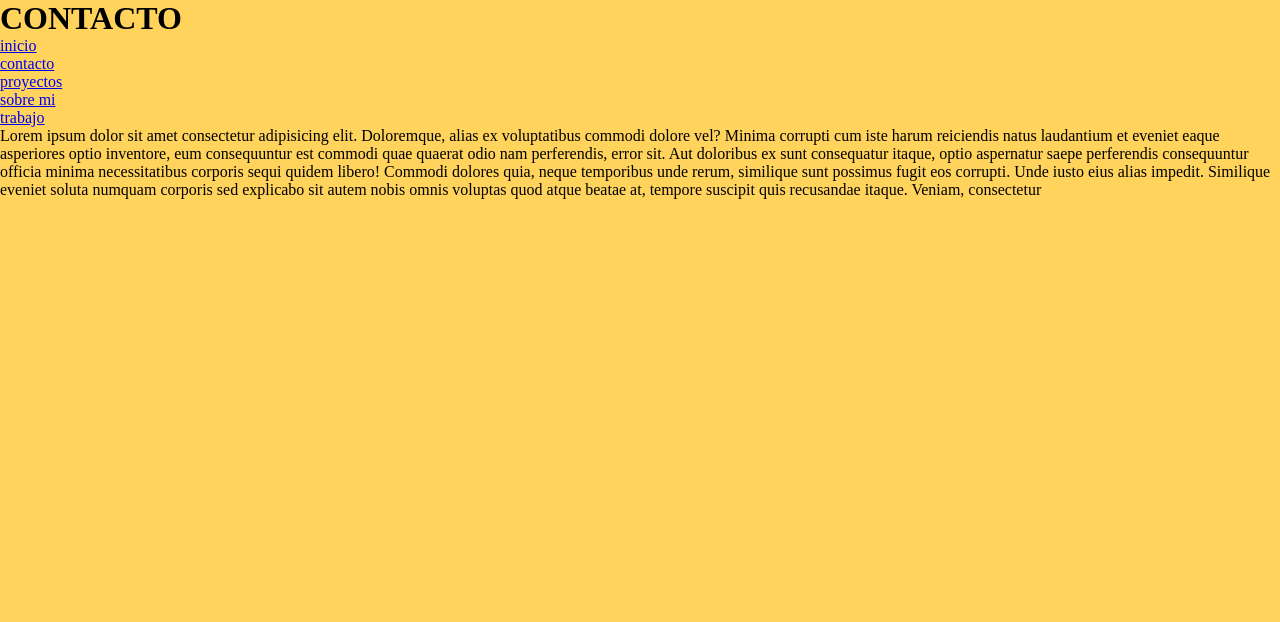
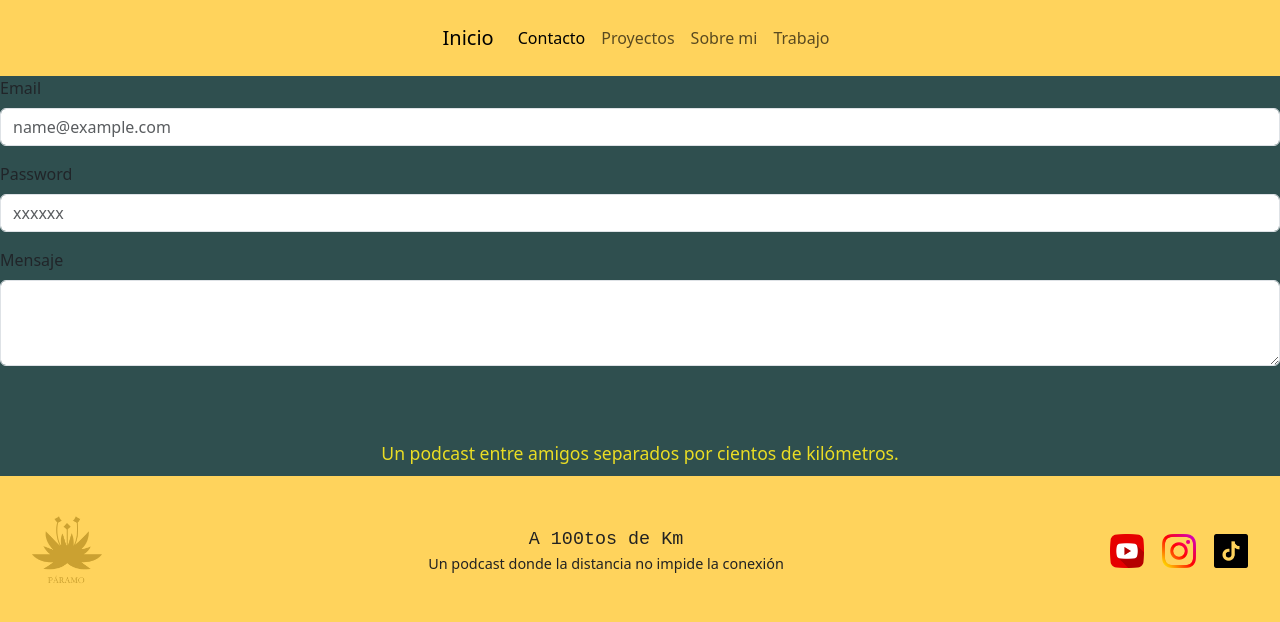
Before and after one commit to AndresBlancoA/mi-sitio-web, a plain HTML site: page pages/contacto.html in a window 1280 px wide. Drawn offline with nearby package versions, Linux system fonts and the light colour scheme.

Commit message:
Actualización: estilos responsive y carrusel

```diff
--- a/css/style.css
+++ b/css/style.css
@@ -2,10 +2,9 @@
 /*ESTILOS RESET*/
 
 *{
-    margin: 0;
-    padding: 0;
-    box-sizing: content-box;
+  margin:0; padding:0; box-sizing:border-box;
 }
+
 
 body {
     background-color: #ffd35c;
@@ -34,7 +33,6 @@ body {
 /* Caja con padding y borde */
 .content-box {
     width: auto;
-    background-color: coral;
     text-align: center;
 }
 
@@ -120,3 +118,31 @@ li{
       justify-content: center;
     }
   }
+
+.content-box{
+  margin-bottom:  4rem;
+}
+.content-box-2{
+  margin-bottom: 4rem;
+}
+
+/* Limita su tamaño y lo centra */
+#carouselExampleIndicators{
+  max-width: 960px;      /* ancho máximo */
+  max-height: 520px;     /* alto máximo */
+  margin: 0 auto 3rem;   /* auto: lo centra | 3rem: margen inferior */
+  overflow: hidden;      /* oculta lo que sobresalga */
+}
+
+/* Las imágenes rellenan sin deformarse */
+#carouselExampleIndicators .carousel-inner img{
+  height: 100%;          /* toma todo el alto disponible */
+  object-fit: cover;     /* recorta manteniendo proporción */
+}
+
+@media (max-width: 575px){
+  #carouselExampleIndicators{
+    max-width: 100%;     /* ocupa todo el ancho del móvil */
+    max-height: 240px;   /* más bajito en pantallas chicas */
+  }
+}
--- a/pages/contacto.html
+++ b/pages/contacto.html
@@ -2,32 +2,81 @@
 <html lang="en">
 <head>
     <meta charset="UTF-8">
-    <meta name="viewport" content="width=device-width, initial-scale=1.0">
-    <link rel="stylesheet" href="../css/style.css">
-    <title>Contacto</title>
-</head>
-<body>
-   <header> <!-- EJE #1 = ENCABEZADO Y TITULO -->
-    <h1>CONTACTO</h1>
+    <meta name="viewport" content="width=device-width, initial-scale=1.0"><!--LIBRERIA BTS-->
+   <link href="https://cdn.jsdelivr.net/npm/bootstrap@5.3.7/dist/css/bootstrap.min.css" rel="stylesheet" integrity="sha384-LN+7fdVzj6u52u30Kp6M/trliBMCMKTyK833zpbD+pXdCLuTusPj697FH4R/5mcr" crossorigin="anonymous">
+   <link rel="stylesheet" href="../css/style.css">
+ <title>Contacto</title>
+ </head>
+   <body>
+      <header id="header">
 
-     <nav> <!-- NAVEGACIÓN -->
+       <nav class="navbar navbar-expand-lg">
+         <div class="container-fluid">
+           <a class="navbar-brand" href="../index.html">Inicio</a>
+           <button class="navbar-toggler" type="button" data-bs-toggle="collapse" data-bs-target="#navbarNav" aria-controls="navbarNav" aria-expanded="false" aria-label="Toggle navigation">
+             <span class="navbar-toggler-icon"></span>
+           </button>
+           <div class="collapse navbar-collapse" id="navbarNav">
+             <ul class="navbar-nav">
+               <li class="nav-item">
+                 <a class="nav-link active" aria-current="page" href="pages/contacto.html">Contacto</a>
+               </li>
+               <li class="nav-item">
+                 <a class="nav-link" href="pages/proyectos.html">Proyectos</a>
+               </li>
+               <li class="nav-item">
+                 <a class="nav-link" href="pages/sobre_mi.html">Sobre mi</a>
+               </li>
+               <li class="nav-item">
+                 <a class="nav-link" aria-disabled="true" href="pages/trabajo.html">Trabajo</a>
+               </li>
+             </ul>
+           </div>
+         </div>
+       </nav>
 
-       <ol>
-        <li><a href="../index.html">inicio</a></li>
-        <li><a href="#">contacto</a></li>
-        <li><a href="proyectos.html">proyectos</a></li>
-        <li><a href="sobre_mi.html">sobre mi</a></li>
-        <li><a href="trabajo.html">trabajo</a></li>
-       </ol>
+      </header>
+   <main id="main"> <!-- EJE #2 = CONTENIDO / MAIN -->
+      <section class="content-box-2">
 
-     </nav>
-   </header>
-   <main> <!-- EJE #2 = CONTENIDO / MAIN -->
-Lorem ipsum dolor sit amet consectetur adipisicing elit. Doloremque, alias ex voluptatibus commodi dolore vel? Minima corrupti cum iste harum reiciendis natus laudantium et eveniet eaque asperiores optio inventore, eum consequuntur est commodi quae quaerat odio nam perferendis, error sit. Aut doloribus ex sunt consequatur itaque, optio aspernatur saepe perferendis consequuntur officia minima necessitatibus corporis sequi quidem libero! Commodi dolores quia, neque temporibus unde rerum, similique sunt possimus fugit eos corrupti. Unde iusto eius alias impedit. Similique eveniet soluta numquam corporis sed explicabo sit autem nobis omnis voluptas quod atque beatae at, tempore suscipit quis recusandae itaque. Veniam, consectetur
-   </main>
+         <div class="mb-3">
+            <label for="exampleFormControlInput1" class="form-label">Email</label>
+            <input type="email" class="form-control" id="exampleFormControlInput1" placeholder="name@example.com">
+          </div>
+          <div class="mb-3">
+            <label for="exampleFormControlInput1" class="form-label">Password</label>
+            <input type="email" class="form-control" id="exampleFormControlInput1" placeholder="xxxxxx">
+          </div>
+          <div class="mb-3">
+            <label for="exampleFormControlTextarea1" class="form-label">Mensaje</label>
+            <textarea class="form-control" id="exampleFormControlTextarea1" rows="3"></textarea>
+          </div>
 
-   <footer> <!-- EJE #3 = PIE DE PÁGINA / FOOTER -->
+      </section>
 
-   </footer>
+   </section>
+   <p class="p2">
+      Un podcast entre amigos separados por cientos de kilómetros.
+     </p>
+</main>
+<footer id="footer">
+<!-- Logo -->
+<div class="footer-logo">
+ <img src="../icons/Component 9.png" alt="Logo Páramo">
+</div>
+<!-- Texto central -->
+<div class="footer-text">
+ <h5>A 100tos de Km</h5>
+ <p>Un podcast donde la distancia no impide la conexión</p>
+</div>
+<!-- Redes sociales -->
+<div class="footer-rrss">
+ <a href="https://www.youtube.com/@100tosdekmPodcast"><img src="../icons/youtube.png"   alt="YouTube"></a>
+ <a href="https://www.instagram.com/100tosdekmpodcast/"><img src="../icons/instagram-2.png" alt="Instagram"></a>
+ <a href="https://www.tiktok.com/@100tosdekmpodcast"><img src="../icons/tik-tok.png"    alt="TikTok"></a>
+</div>
+</footer>
+
+<script src="https://cdn.jsdelivr.net/npm/bootstrap@5.3.7/dist/js/bootstrap.bundle.min.js" integrity="sha384-ndDqU0Gzau9qJ1lfW4pNLlhNTkCfHzAVBReH9diLvGRem5+R9g2FzA8ZGN954O5Q" crossorigin="anonymous"></script>
 </body>
 </html>
```
Also changed, not shown: index.html (+5 -8 lines), images/banner_conexion_7.JPG (added), images/banner_love.jpg (added).
